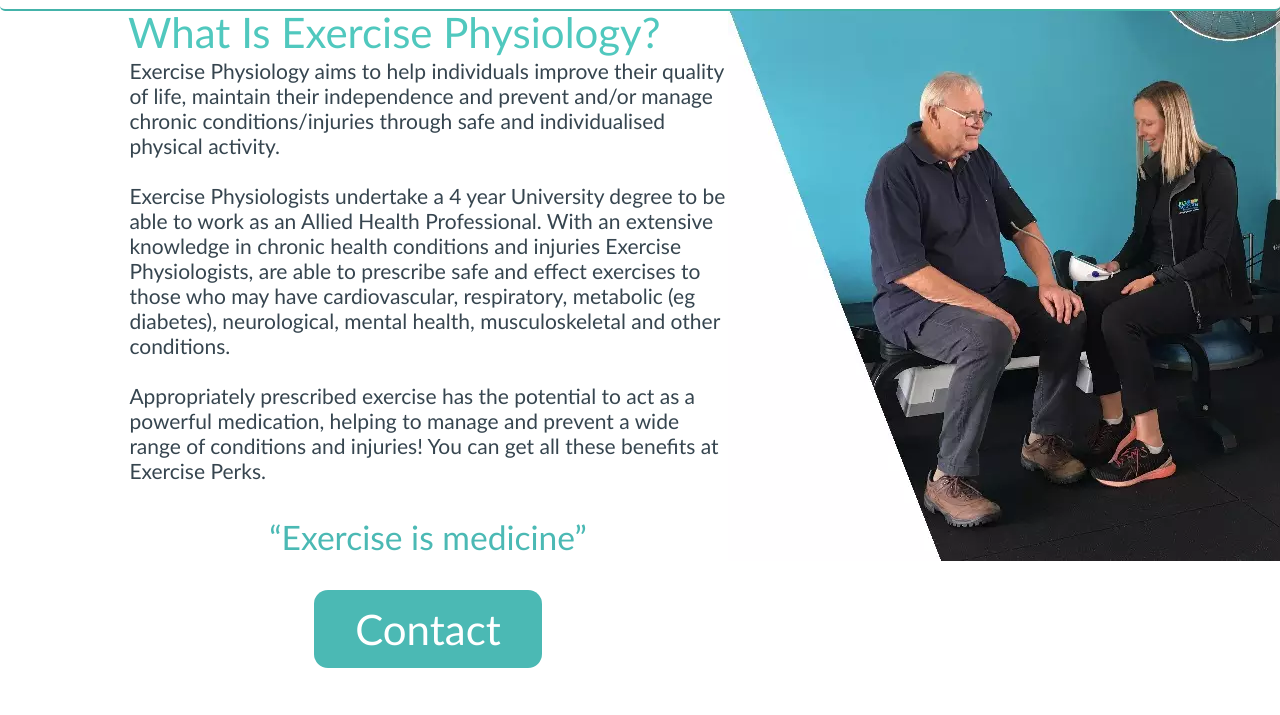
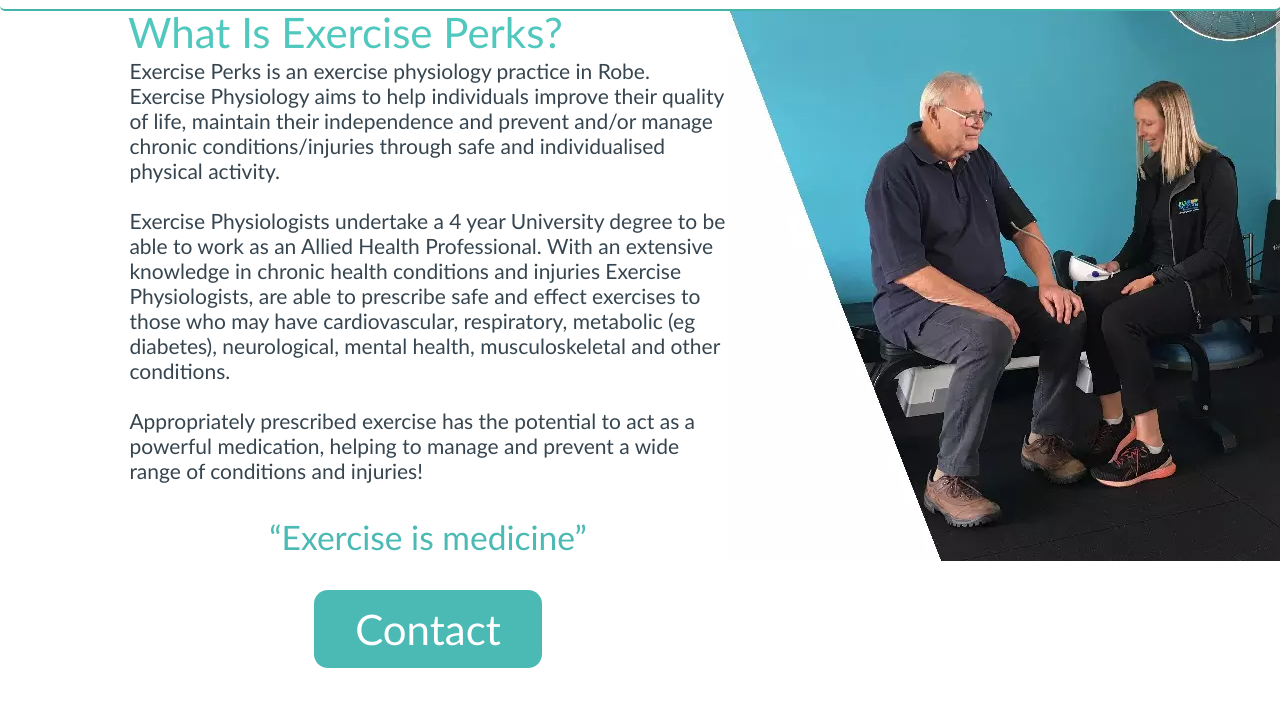
Before and after one commit to TryfanEvans/Exercise-Perks, a plain HTML site: page index.html in a window 1280 px wide. Shown: the part 85-800 px from the top of the page. Drawn offline with Linux system fonts and the light colour scheme.

Commit message:
Update index.html

```diff
--- a/index.html
+++ b/index.html
@@ -51,8 +51,9 @@
 			<div class = 'whatisexercisephysiology'>
 
 				<div class = 'text'>
-					<h1 style = font-size:3rem;align-self:flex-start;font-weight:lighter;> What Is Exercise Physiology? </h1>
-					<p style = 'margin:0.1rem;'> Exercise Physiology aims to help individuals improve their quality of life, maintain their
+					<h1 style = font-size:3rem;align-self:flex-start;font-weight:lighter;> What Is Exercise Perks? </h1>
+					<p style = 'margin:0.1rem;'> Exercise Perks is an exercise physiology practice in Robe.
+						Exercise Physiology aims to help individuals improve their quality of life, maintain their
 						independence and prevent and/or manage chronic conditions/injuries through safe and
 						individualised physical activity. <br> <br>
 						Exercise Physiologists undertake a 4 year University degree to be able to work as an Allied
@@ -62,7 +63,7 @@
 						musculoskeletal and other conditions. <br> <br>
 						Appropriately prescribed exercise has the potential to act as a powerful
 						medication, helping to manage and prevent a wide range of conditions
-						and injuries! You can get all these benefits at Exercise Perks.
+						and injuries!
 							<br>
 						 <p style = 'text-align:center;font-size:1.6em;color:rgb(75,185,180);'> “Exercise is medicine” </p>
 					</p>
```
